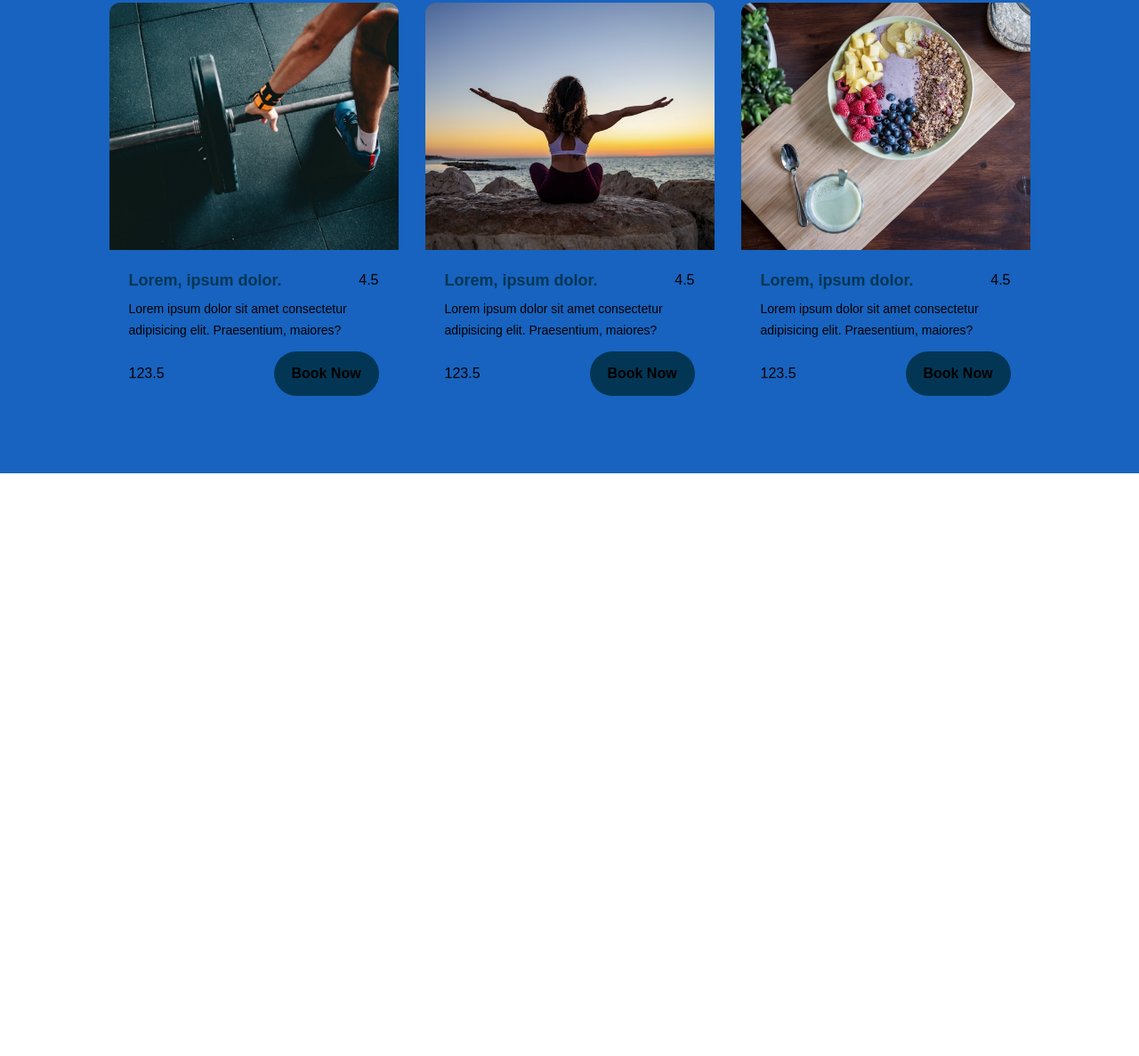
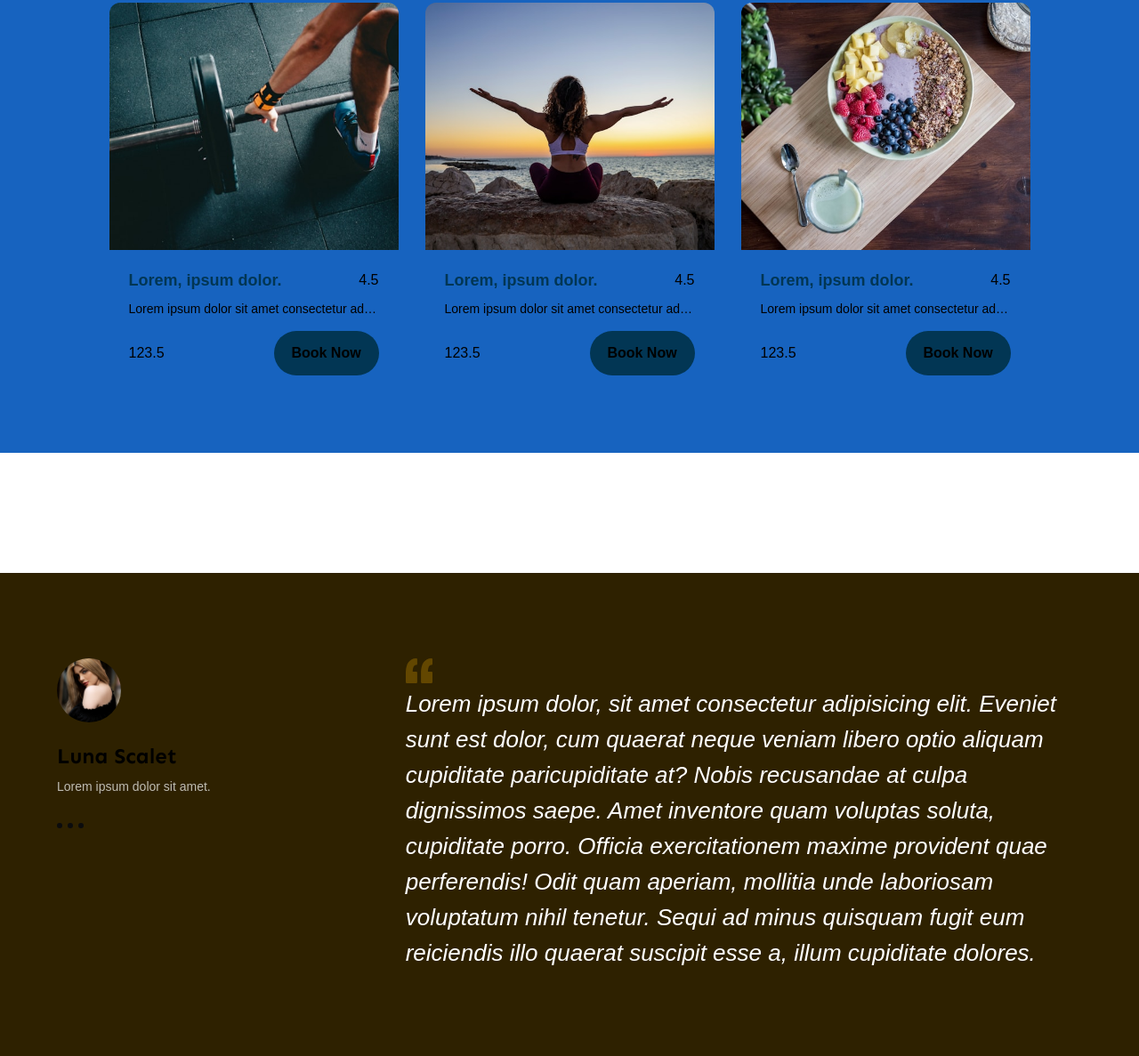
Before and after one commit to DoHuuPhuc/figma-to-html, a plain HTML site: page index.html in a window 1280 px wide. Shown: the part 1279-2466 px from the top of the page at 89% size. Before the commit the page ends 1811 px from the top, so only its background shows below. Drawn offline with Linux system fonts and the light colour scheme.

Commit message:
p8 code phần feedback

```diff
--- a/assets/css/style.css
+++ b/assets/css/style.css
@@ -54,7 +54,22 @@ a {
   opacity: 0.9;
 }
 
-/* ======header====== */
+.line-clamp {
+  display: -webkit-box;
+  -webkit-line-clamp: var(--line-champ, 1);
+  -webkit-box-orient: vertical;
+  overflow: hidden;
+}
+
+.line-clamp .line-2 {
+  --line-champ: 2;
+}
+
+.break-all {
+  word-break: break-all;
+}
+
+/* ===============================header=============================== */
 .header {
   background: #0bb1af;
 }
@@ -289,6 +304,7 @@ a {
 }
 
 .popular.course-item {
+  flex: 1;
   border-radius: 12px;
   border: 1px solid #babec0;
   background: #0e0d0d;
@@ -348,3 +364,62 @@ a {
 .popular .course-item .btn-book:hover {
   background: var(--primary-color);
 }
+
+/* ===========================feedback========================== */
+.feedback {
+  margin-top: 135px;
+  padding: 96px 0px;
+  background: #2e2100;
+}
+
+.feedback-item {
+  display: flex;
+}
+
+.feedback-item .avatar {
+  width: 72px;
+  height: 72px;
+  border-radius: 50%;
+  object-fit: cover;
+}
+
+.feedback-item .info .member-name {
+  margin-top: 18px;
+  font-size: 2.4rem;
+  font-weight: 700;
+  line-height: 1.42;
+  font-family: var(--font-heading);
+}
+
+.feedback-item .info .desc {
+  margin-top: 4px;
+  color: #bfbcb2;
+  font-size: 1.4rem;
+  line-height: 1.86;
+}
+
+.feedback-item .dots {
+  gap: 6px;
+  display: flex;
+  margin-top: 28px;
+}
+
+.feedback-item .dot {
+  cursor: pointer;
+  height: 6px;
+  width: 6px;
+  border-radius: 50%;
+  background: #0c0c0d;
+}
+
+.feedback-item .content {
+  width: 66%;
+  margin-left: auto;
+}
+
+.feedback blockquote {
+  font-size: 2.6rem;
+  font-style: italic;
+  color: #fff;
+  line-height: 1.54;
+}
--- a/index.html
+++ b/index.html
@@ -167,14 +167,18 @@
 
               <div class="info">
                 <div class="head">
-                  <h3 class="title"><a href="#!">Lorem, ipsum dolor.</a></h3>
+                  <h3 class="title">
+                    <a class="line-clamp break-all" href="#!"
+                      >Lorem, ipsum dolor.</a
+                    >
+                  </h3>
                   <div class="rating">
                     <img src="" alt="" class="star" />
                     <span class="value">4.5</span>
                   </div>
                 </div>
 
-                <p class="desc">
+                <p class="desc line-clamp line-2 break-all">
                   Lorem ipsum dolor sit amet consectetur adipisicing elit.
                   Praesentium, maiores?
                 </p>
@@ -194,14 +198,18 @@
 
               <div class="info">
                 <div class="head">
-                  <h3 class="title"><a href="#!">Lorem, ipsum dolor.</a></h3>
+                  <h3 class="title">
+                    <a class="line-clamp break-all" href="#!"
+                      >Lorem, ipsum dolor.</a
+                    >
+                  </h3>
                   <div class="rating">
                     <img src="" alt="" class="star" />
                     <span class="value">4.5</span>
                   </div>
                 </div>
 
-                <p class="desc">
+                <p class="desc line-clamp line-2 break-all">
                   Lorem ipsum dolor sit amet consectetur adipisicing elit.
                   Praesentium, maiores?
                 </p>
@@ -221,14 +229,18 @@
 
               <div class="info">
                 <div class="head">
-                  <h3 class="title"><a href="#!">Lorem, ipsum dolor.</a></h3>
+                  <h3 class="title">
+                    <a class="line-clamp break-all" href="#!"
+                      >Lorem, ipsum dolor.</a
+                    >
+                  </h3>
                   <div class="rating">
                     <img src="" alt="" class="star" />
                     <span class="value">4.5</span>
                   </div>
                 </div>
 
-                <p class="desc">
+                <p class="desc line-clamp line-2 break-all">
                   Lorem ipsum dolor sit amet consectetur adipisicing elit.
                   Praesentium, maiores?
                 </p>
@@ -242,6 +254,50 @@
           </div>
         </div>
       </div>
+
+      <!-- feedback -->
+      <div class="feedback">
+        <div class="main-content">
+          <div class="feedback-list">
+            <div class="feedback-item">
+              <!-- Khối bên trái -->
+              <div class="info">
+                <img
+                  src="./assets/img/ava1.jpg"
+                  alt="Luna Scalet"
+                  class="avatar"
+                />
+                <p class="member-name">Luna Scalet</p>
+                <p class="desc">Lorem ipsum dolor sit amet.</p>
+                <div class="dots">
+                  <span class="dot"></span>
+                  <span class="dot"></span>
+                  <span class="dot"></span>
+                </div>
+              </div>
+              <!-- Khối bên phải -->
+              <div class="content">
+                <img
+                  src="./assets/icon/open-quote.svg"
+                  alt=""
+                  class="open-quotes"
+                />
+                <blockquote>
+                  Lorem ipsum dolor, sit amet consectetur adipisicing elit.
+                  Eveniet sunt est dolor, cum quaerat neque veniam libero optio
+                  aliquam cupiditate paricupiditate at? Nobis recusandae at
+                  culpa dignissimos saepe. Amet inventore quam voluptas soluta,
+                  cupiditate porro. Officia exercitationem maxime provident quae
+                  perferendis! Odit quam aperiam, mollitia unde laboriosam
+                  voluptatum nihil tenetur. Sequi ad minus quisquam fugit eum
+                  reiciendis illo quaerat suscipit esse a, illum cupiditate
+                  dolores.
+                </blockquote>
+              </div>
+            </div>
+          </div>
+        </div>
+      </div>
     </main>
   </body>
 </html>
```
Also changed, not shown: assets/icon/open-quote.svg (added), assets/img/ava1.jpg (added).
